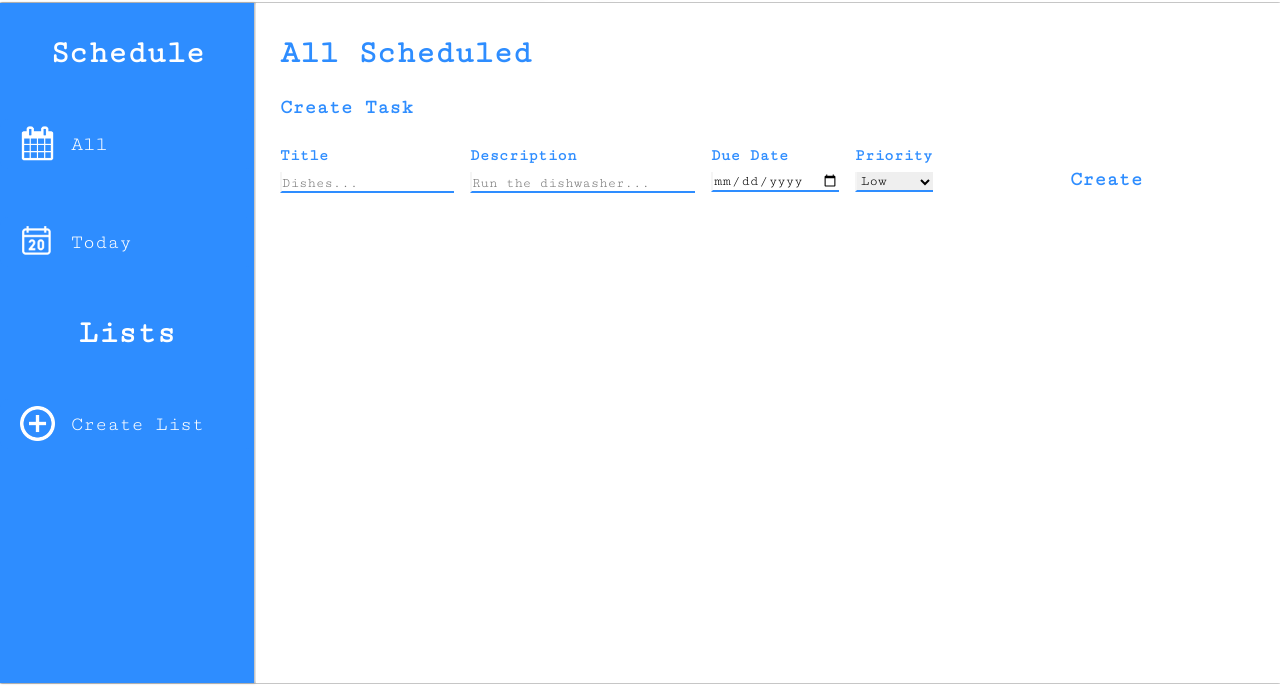
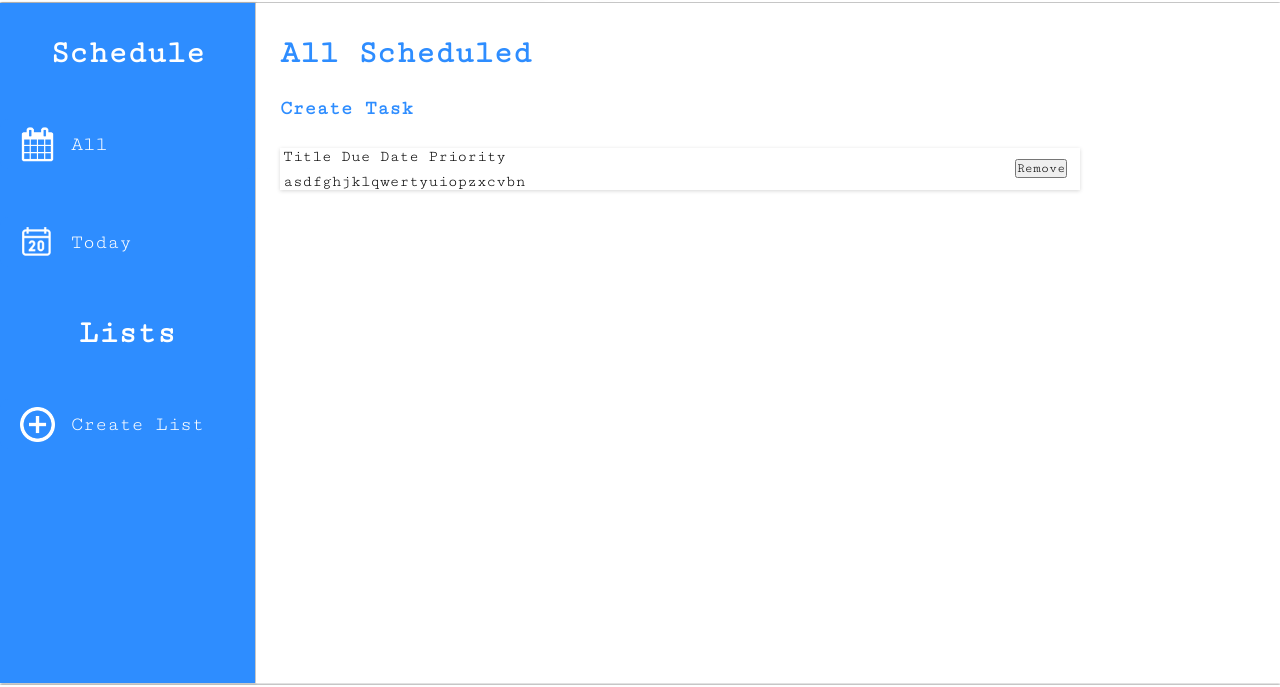
Before and after one commit to abodell/Todo-List, a website built with webpack: page dist/index.html in a window 1280 px wide. Shown: the part 100-787 px from the top of the page. Built offline with nearby package versions, Linux system fonts and the light colour scheme.

Commit message:
created the cards that will represent the individual tasks

```diff
--- a/dist/index.html
+++ b/dist/index.html
@@ -70,7 +70,21 @@
                     </form>
                 </div>
                 <div id = 'tasklist'>
-
+                    <div class = 'task'>
+                        <div class="left-card">
+                            <div class = 'card-top'>
+                                Title
+                                Due Date
+                                Priority
+                            </div>
+                            <div class = 'card-desc'>
+                                asdfghjklqwertyuiopzxcvbn
+                            </div>
+                        </div>
+                        <div class = 'right-card'>
+                            <button type = 'button' class = 'removebtn'>Remove</button>
+                        </div>
+                    </div>
                 </div>
             </div>
         </div>
--- a/dist/styles.css
+++ b/dist/styles.css
@@ -43,7 +43,7 @@ body {
     display: grid;
     grid-template-columns: 1fr 4fr;
     min-height: 85vh;
-    margin-top: .05rem;
+    margin-top: .08rem;
 }
 
 #sidebar {
@@ -56,7 +56,7 @@ body {
     gap: 3rem;
     color: #FFFFFF;
     padding-top: 2rem;
-    margin-right: .1rem;
+    margin-right: .08rem;
 }
 
 #sidebar button {
@@ -129,7 +129,7 @@ body {
 }
 
 #taskform {
-    display: flex;
+    display: none;
     gap: 1rem;
     margin-top: 1rem;
 }
@@ -166,13 +166,37 @@ body {
     padding-top: .15rem;
 }
 
+#tasklist {
+    padding-left: 1.5rem;
+    display: flex;
+    flex-direction: column;
+    gap: 1rem;
+}
+
+.task {
+    display: flex;
+    width: 80%;
+    padding-left: .2rem;
+    padding-right: .8rem;
+    align-items: center;
+    justify-content: space-between;
+    box-shadow: rgba(0, 0, 0, 0.16) 0px 1px 4px;
+}
+
+.task .left-card {
+    display: flex;
+    flex-direction: column;
+    gap: .5rem;
+
+}
+
 #footer {
     display: flex;
     align-items: center;
     justify-content: center;
     gap: 1rem;
     padding: 1rem;
-    margin-top: .1rem;
+    margin-top: .08rem;
     box-shadow: rgba(0, 0, 0, 0.12) 0px -1px 3px, rgba(0, 0, 0, 0.24) 0px -1px 2px;
 }
 
```
